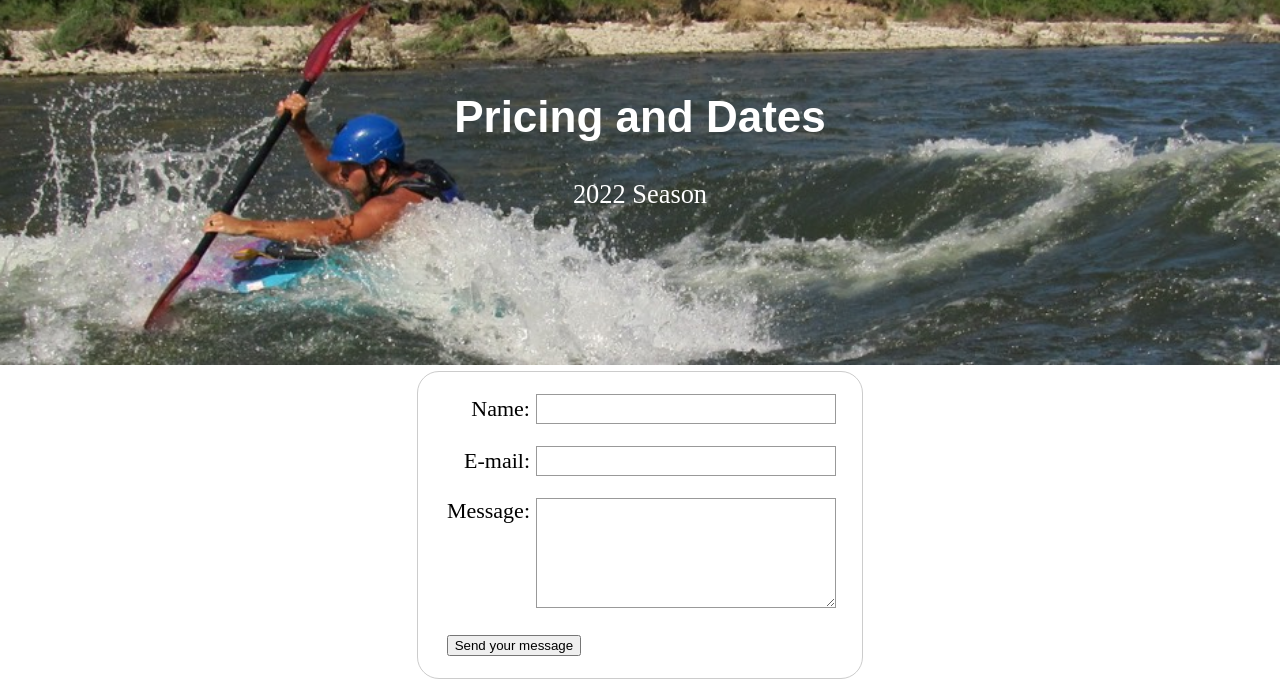
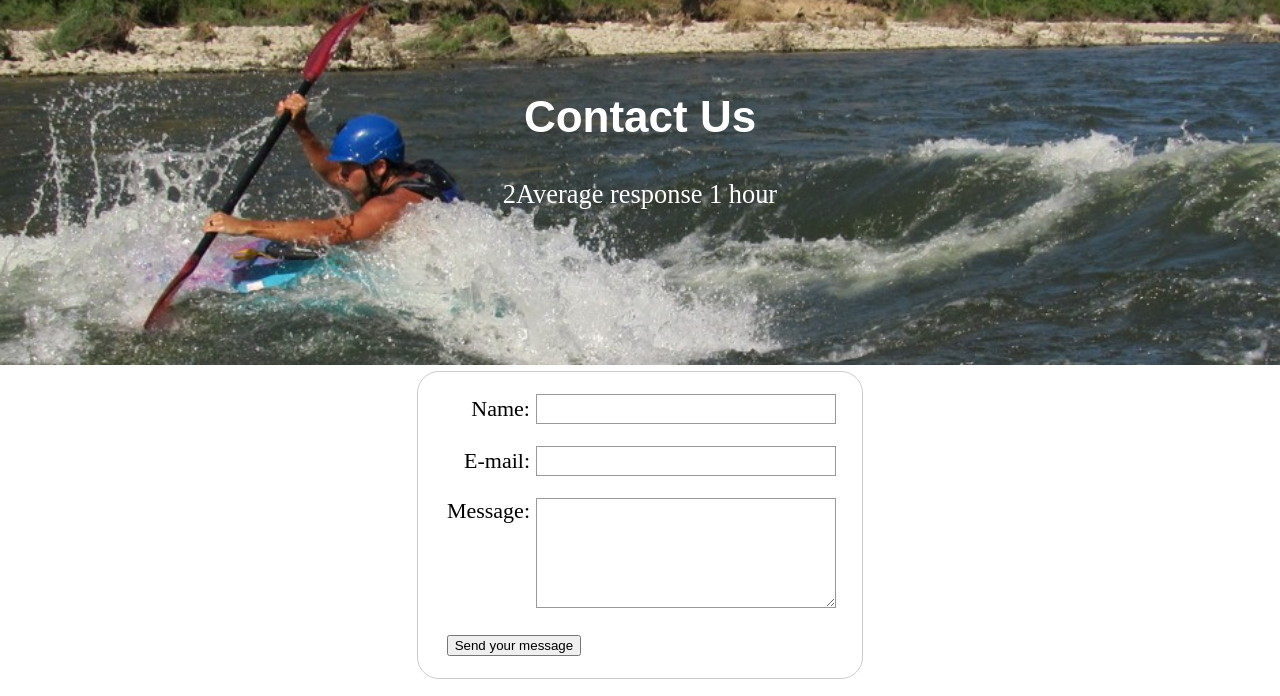
Before and after one commit to l1k4nz/wdd130, a plain HTML site: page wwr/contactus.html in a window 1280 px wide. Shown: the part 104-800 px from the top of the page. Drawn offline with Linux system fonts and the light colour scheme; a web font is replaced by a local one.

Commit message:
Changues

```diff
--- a/wwr/contactus.html
+++ b/wwr/contactus.html
@@ -25,8 +25,8 @@
                 <img id="pricing-hero-img" src="images/salmon-kayak-banner1.jpg" alt="woman kayaking">
             </div>
             <section id="pricing-hero-msg">
-                <h1 class="pricing-title">Pricing and Dates</h1>
-                <h4>2022 Season</h4>
+                <h1 class="pricing-title">Contact Us</h1>
+                <h4>2Average response 1 hour</h4>
             </section>
         </div>
         <main>
```
